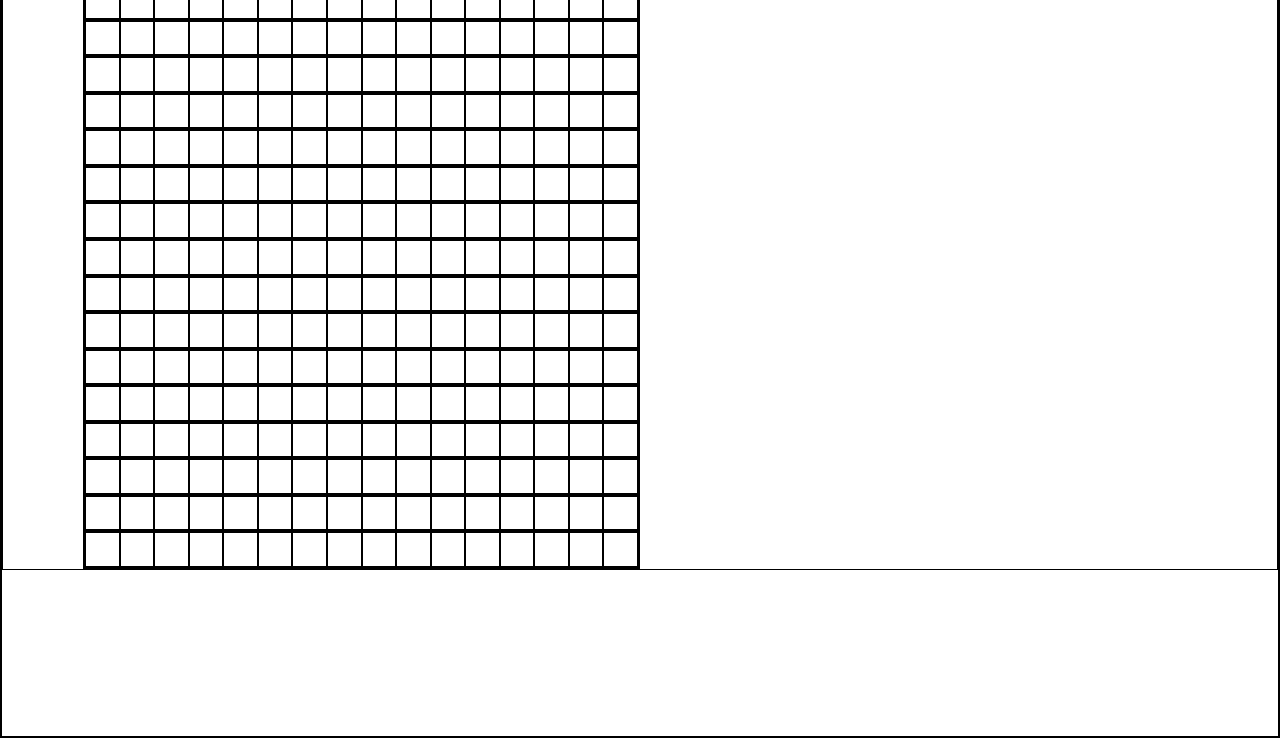
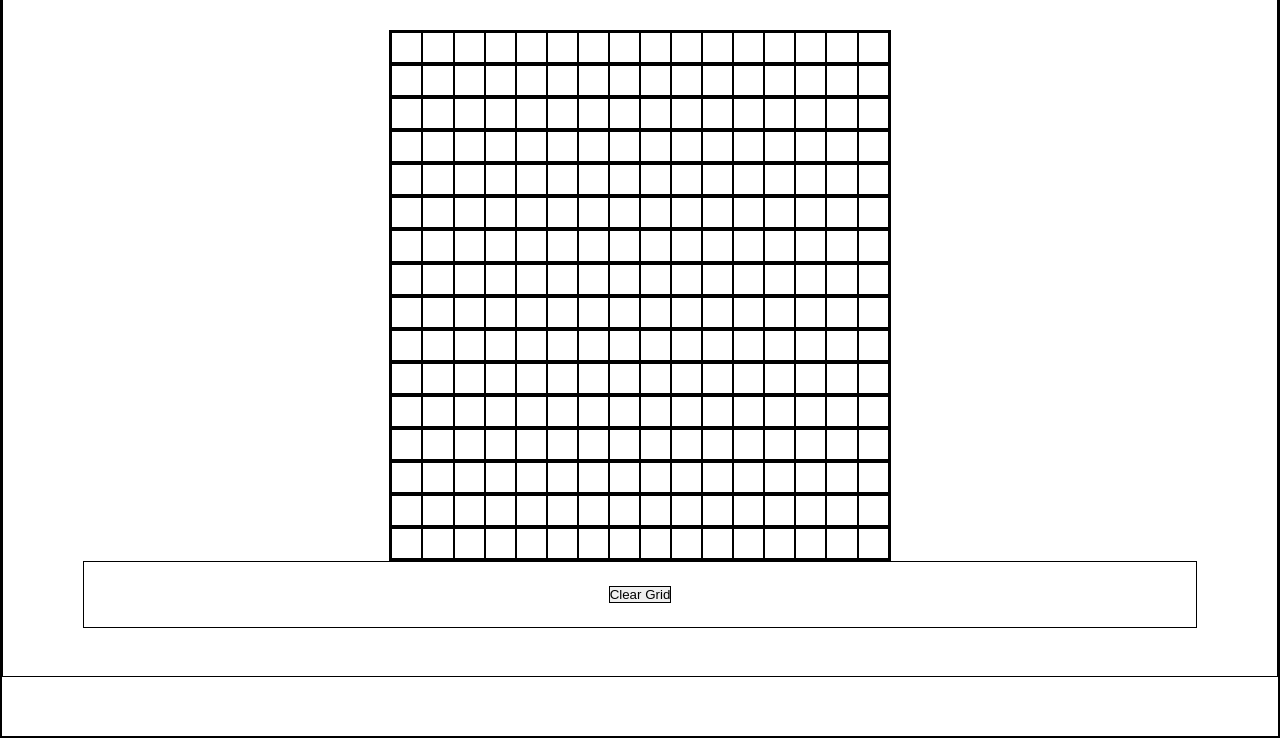
Before and after one commit to valdes91/etch-a-sketch, a website: page index.html in a window 1280 px wide. Shown: the part 62-800 px from the top of the page. Drawn offline with Linux system fonts and the light colour scheme.

Commit message:
add clear grid feature

```diff
--- a/index.html
+++ b/index.html
@@ -8,11 +8,14 @@
 		<title>Etch-A-Sketch</title>
 	</head>
 	<body>
-		<header class="padding-1">
+		<header class="padding-x-1">
 			<h1>Etch-A-Sketch</h1>
 		</header>
-		<main class="padding-1">
+		<main class="padding-x-1 padding-y-1">
 			<div class="sketchgrid"></div>
+			<div class="controls flex padding-y-2">
+				<button class="clear-grid">Clear Grid</button>
+			</div>
 		</main>
 		<script src="main.js"></script>
 	</body>
--- a/main.js
+++ b/main.js
@@ -1,5 +1,3 @@
-const grid = document.querySelector('.sketchgrid');
-
 function setUpGrid() {
 	for (let i = 0; i < 16; i++) {
 		const row = document.createElement('div');
@@ -16,7 +14,6 @@ function setUpGrid() {
 function colorCell(e) {
 	//checking to see if we are clicking on a cell
 	if (e.target.classList.contains('cell') && e.buttons === 1) {
-		console.log('youre drawing');
 		e.target.style.background = 'black';
 	}
 }
@@ -27,5 +24,20 @@ function setupColorListeners() {
 	grid.addEventListener('mouseover', colorCell);
 }
 
+function clearGrid() {
+	const rows = grid.childNodes;
+
+	rows.forEach((row) => {
+		const cells = row.childNodes;
+		cells.forEach((cell) => {
+			cell.style.background = '#FFFFFF';
+		});
+	});
+}
+
+const grid = document.querySelector('.sketchgrid');
+const clearGridBtn = document.querySelector('.clear-grid');
+clearGridBtn.addEventListener('click', clearGrid);
+
 setUpGrid();
 setupColorListeners();
--- a/styles.css
+++ b/styles.css
@@ -23,15 +23,26 @@ header h1 {
 	justify-content: center;
 }
 
-.padding-1 {
+.padding-x-1 {
 	padding-left: 5rem;
 	padding-right: 5rem;
+}
+
+.padding-y-1 {
+	padding-top: 3rem;
+	padding-bottom: 3rem;
+}
+
+.padding-y-2 {
+	padding-top: 1.5rem;
+	padding-bottom: 1.5rem;
 }
 
 .sketchgrid {
 	display: flex;
 	flex-direction: column;
-	width: 50%;
+	width: 45%;
+	margin: auto;
 }
 
 .cell {
```
Also changed, not shown: README.md.
